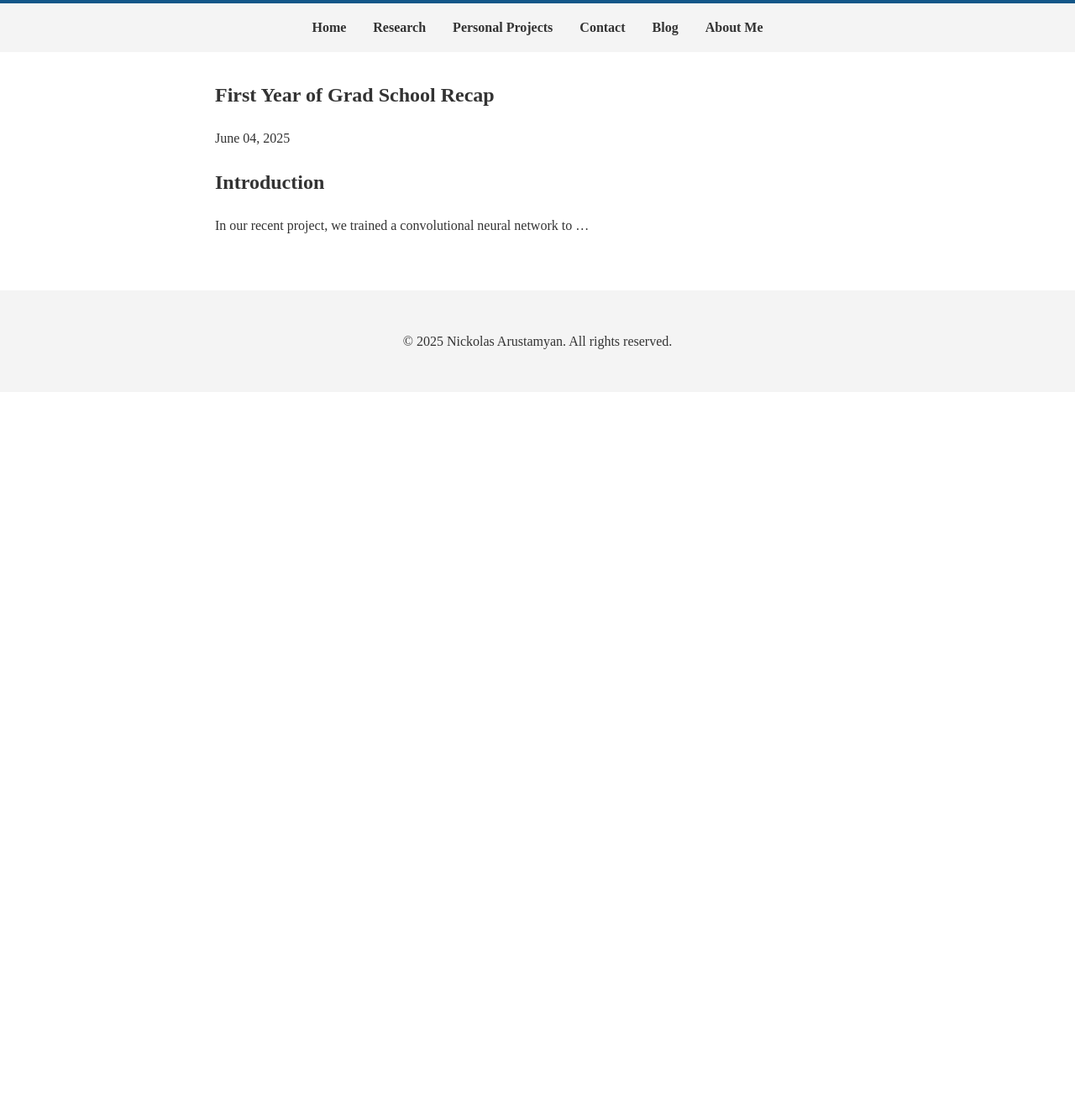
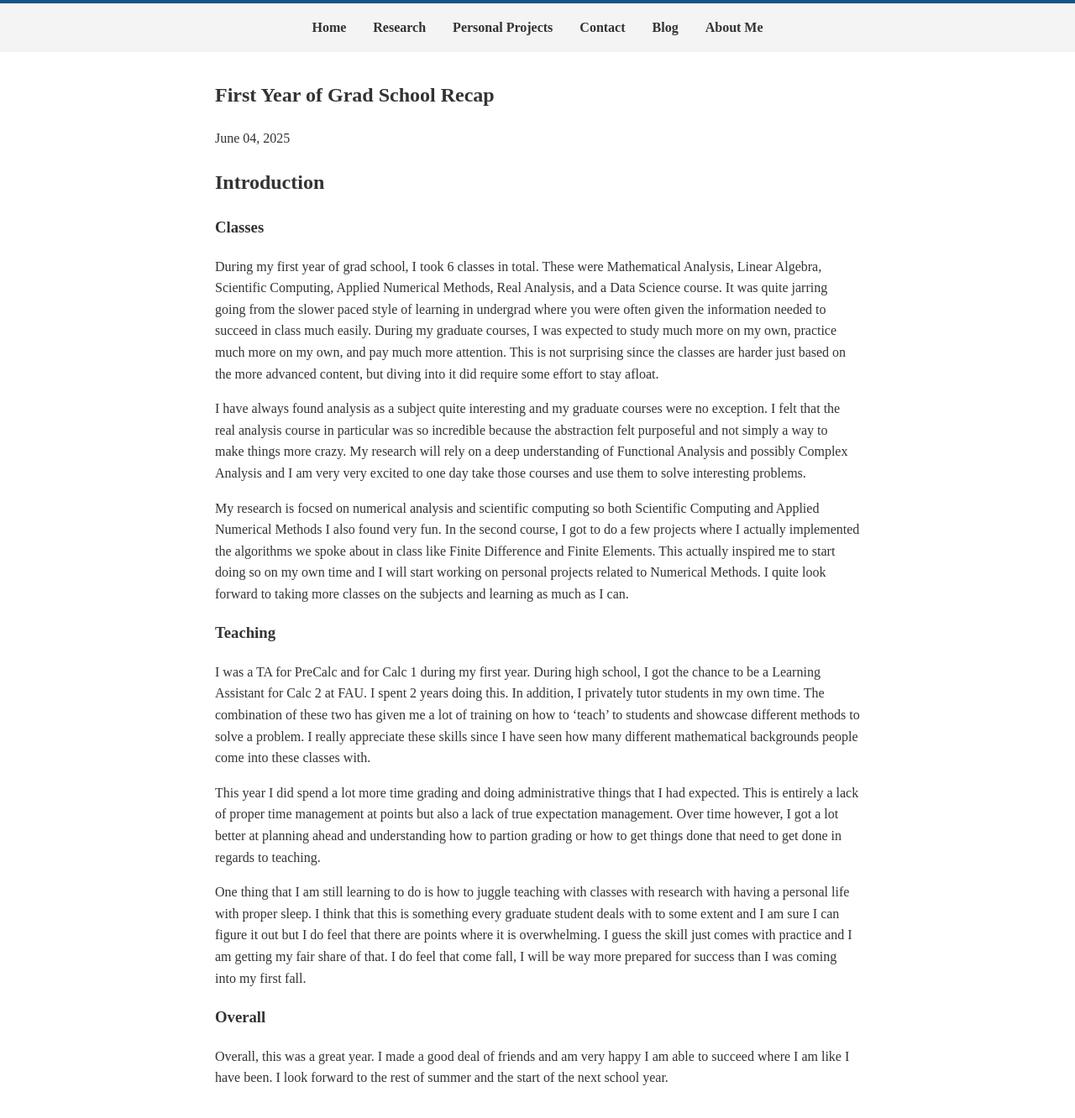
Before and after one commit to NickArust/NickArust.github.io, a Jekyll site: the page built from _posts/2025-06-04-teaching.md, in a window 1280 px wide and 1400 px high, scrolled down 221 px. Shown: the top 1332 px of the window at 84% size. Built offline with Jekyll 4.4.1, drawn with Linux system fonts in a browser that asks for light colours; before the commit the page ends 900 px from its top, so only the background shows below that.

Commit message:
blog and projects

```diff
--- a/_posts/2025-06-04-teaching.md
+++ b/_posts/2025-06-04-teaching.md
@@ -8,4 +8,23 @@ excerpt: "Wherein I talk about my experiences and feelings following my first ye
 
 ## Introduction
 
-In our recent project, we trained a convolutional neural network to …
+### Classes
+
+During my first year of grad school, I took 6 classes in total. These were Mathematical Analysis, Linear Algebra, Scientific Computing, Applied Numerical Methods, Real Analysis, and a Data Science course. It was quite jarring going from the slower paced style of learning in undergrad where you were often given the information needed to succeed in class much easily. During my graduate courses, I was expected to study much more on my own, practice much more on my own, and pay much more attention. This is not surprising since the classes are harder just based on the more advanced content, but diving into it did require some effort to stay afloat.
+
+I have always found analysis as a subject quite interesting and my graduate courses were no exception. I felt that the real analysis course in particular was so incredible because the abstraction felt purposeful and not simply a way to make things more crazy. My research will rely on a deep understanding of Functional Analysis and possibly Complex Analysis and I am very very excited to one day take those courses and use them to solve interesting problems.
+
+My research is focsed on numerical analysis and scientific computing so both Scientific Computing and Applied Numerical Methods I also found very fun. In the second course, I got to do a few projects where I actually implemented the algorithms we spoke about in class like Finite Difference and Finite Elements. This actually inspired me to start doing so on my own time and I will start working on personal projects related to Numerical Methods. I quite look forward to taking more classes on the subjects and learning as much as I can.
+
+### Teaching
+
+I was a TA for PreCalc and for Calc 1 during my first year. During high school, I got the chance to be a Learning Assistant for Calc 2 at FAU. I spent 2 years doing this. In addition, I privately tutor students in my own time. The combination of these two has given me a lot of training on how to 'teach' to students and showcase different methods to solve a problem. I really appreciate these skills since I have seen how many different mathematical backgrounds people come into these classes with.
+
+This year I did spend a lot more time grading and doing administrative things that I had expected. This is entirely a lack of proper time management at points but also a lack of true expectation management. Over time however, I got a lot better at planning ahead and understanding how to partion grading or how to get things done that need to get done in regards to teaching.
+
+One thing that I am still learning to do is how to juggle teaching with classes with research with having a personal life with proper sleep. I think that this is something every graduate student deals with to some extent and I am sure I can figure it out but I do feel that there are points where it is overwhelming. I guess the skill just comes with practice and I am getting my fair share of that. I do feel that come fall, I will be way more prepared for success than I was coming into my first fall.
+
+
+### Overall
+
+Overall, this was a great year. I made a good deal of friends and am very happy I am able to succeed where I am like I have been. I look forward to the rest of summer and the start of the next school year.
```
Also changed, not shown: personal_projects.md (added, +16 -0 lines), personal_projects/finite_diff.md (added, +10 -0 lines).
